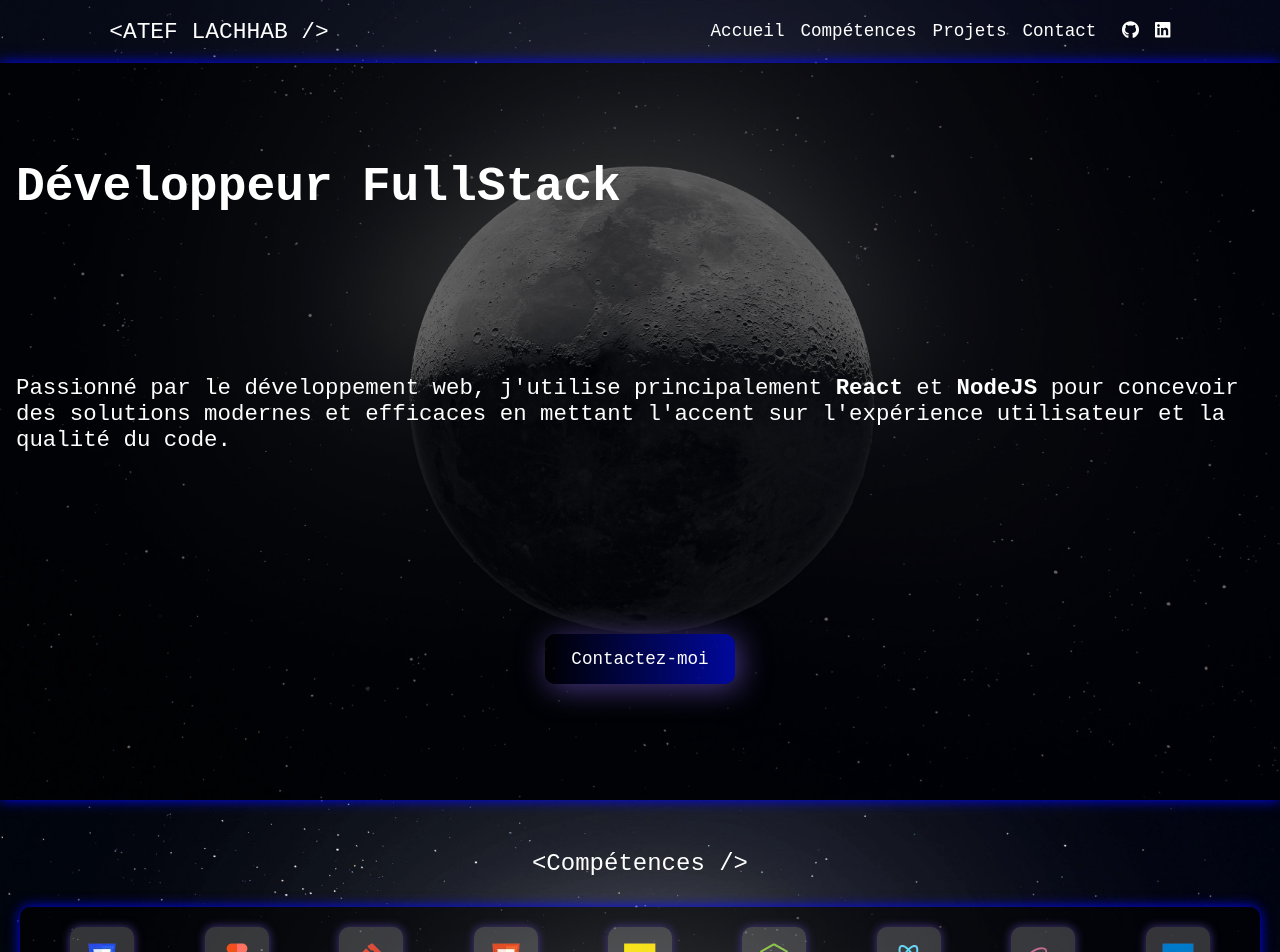
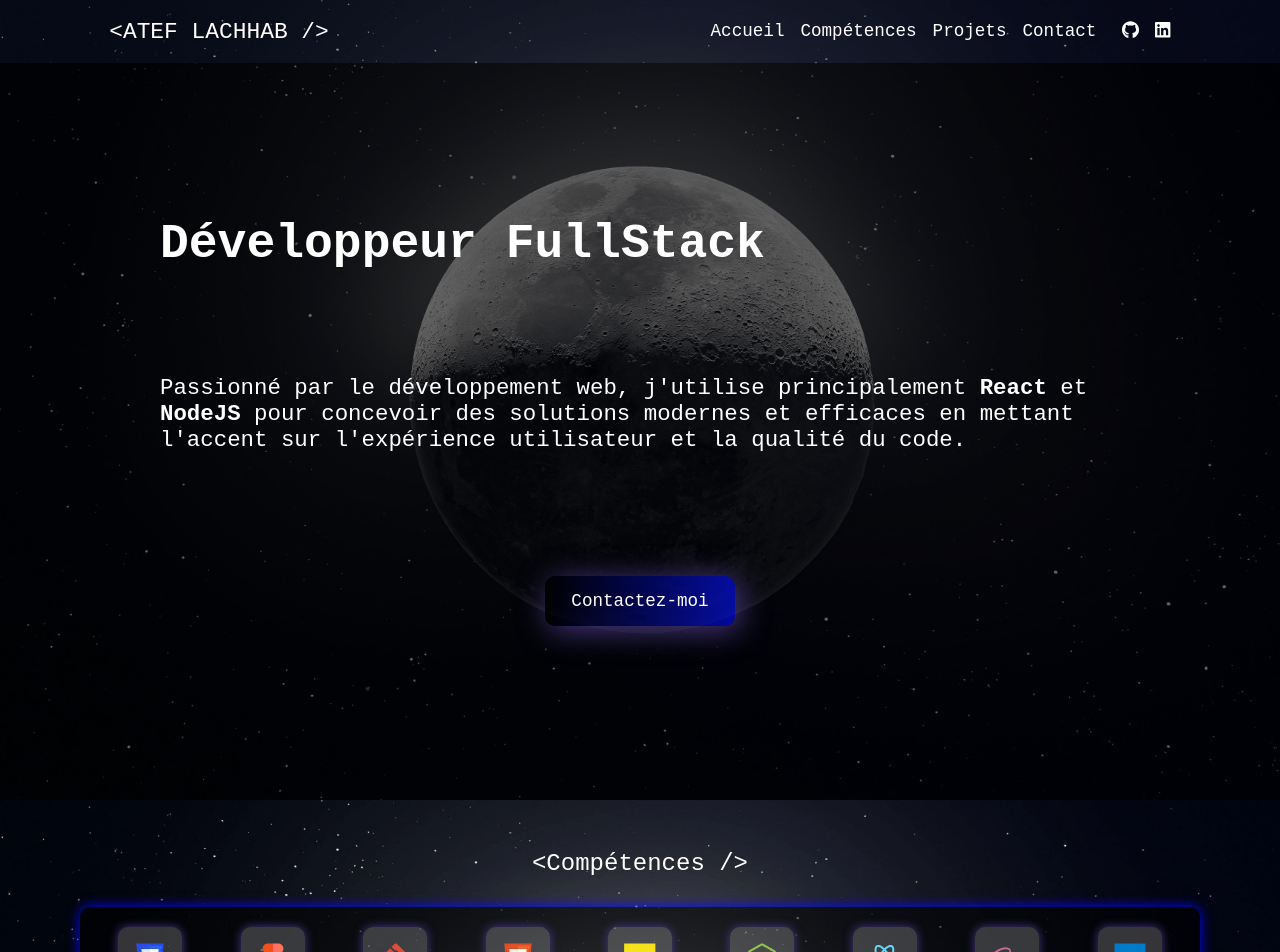
Before and after one commit to Kaazell/my-portfolio, a React (Vite) app: page / in a window 1280 px wide. Shown: the top 952 px of the page. Built offline with nearby package versions, Linux system fonts and the light colour scheme; a web font is replaced by a local one.

Commit message:
fix: Landing style adjustment

```diff
--- a/src/pages/Home/Home.tsx
+++ b/src/pages/Home/Home.tsx
@@ -9,6 +9,7 @@ const Home: React.FC = () => {
   return (
     <main>
       <section className={s.landing} id="home_section">
+        <div className={s.landing__center}>
         <h1 className={s.landing__title}>Développeur FullStack</h1>
         <p className={s.landing__introduction}>
           Passionné par le développement web, j'utilise principalement{" "}
@@ -17,6 +18,7 @@ const Home: React.FC = () => {
           utilisateur et la qualité du code.
         </p>
         <Button buttonName="Contactez-moi" destination="#contact_form" />
+        </div>
       </section>
       <section className={(s.stack,  s.post_landing)} id="skills_section">
         <h2 className={s.stack__title}>&lt;Compétences /&gt;</h2>{" "}
--- a/src/pages/Home/style.module.scss
+++ b/src/pages/Home/style.module.scss
@@ -7,16 +7,26 @@
     display: flex;
     flex-direction: column;
     justify-content: space-around;
-    box-shadow: variables.$blue-blurry;
+    align-items: center;
+    &__center {
+        display: flex;
+        flex-direction: column;
+        justify-content: space-evenly;
+        height: 90%;
+    }
     &__title {
         font-size: 3em;
+        max-width: 960px;
     }
     &__introduction {
         font-size: 1.4rem;
+        max-width: 960px;
     }
 }
 
 .post_landing {
+    max-width: 1160px;
+    margin: 0 auto;
     display: flex;
     flex-direction: column;
     align-items: center;
```
